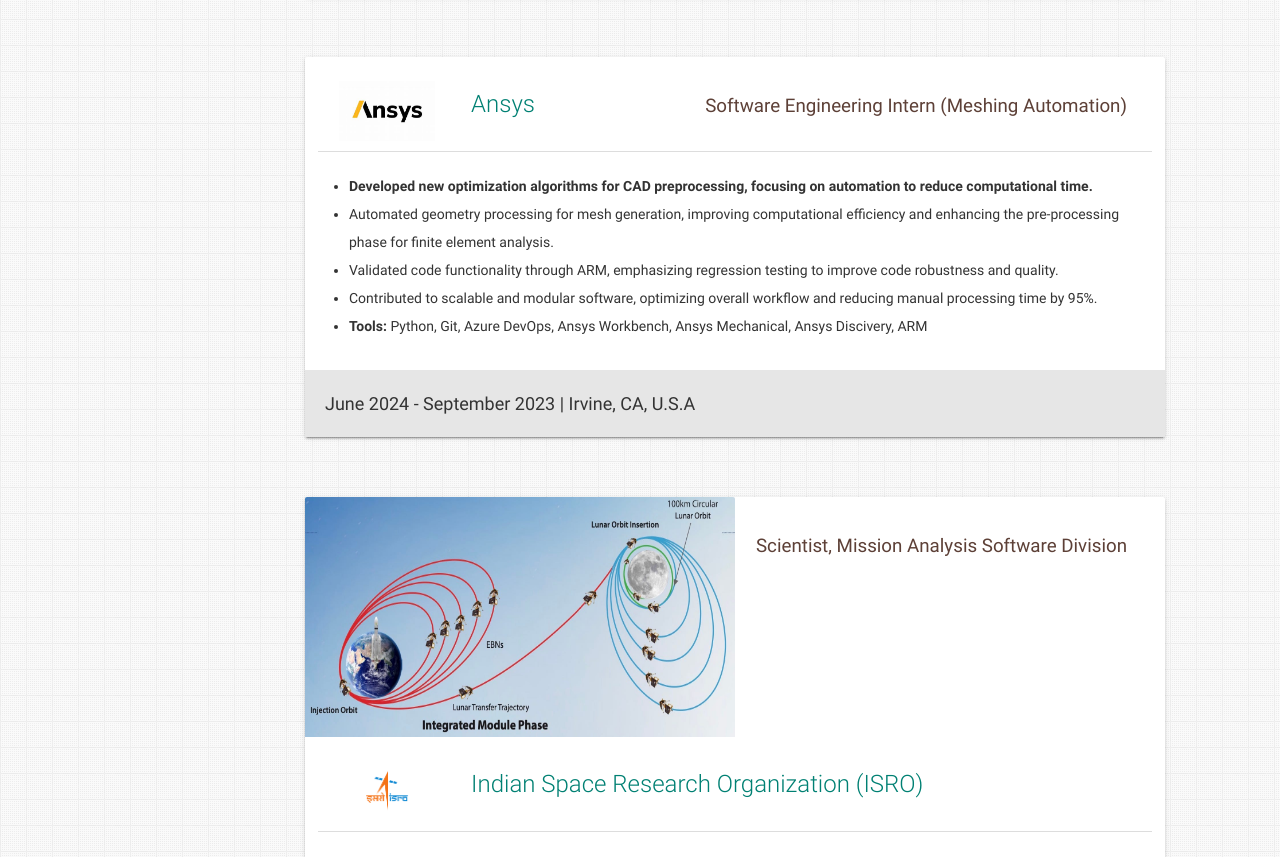
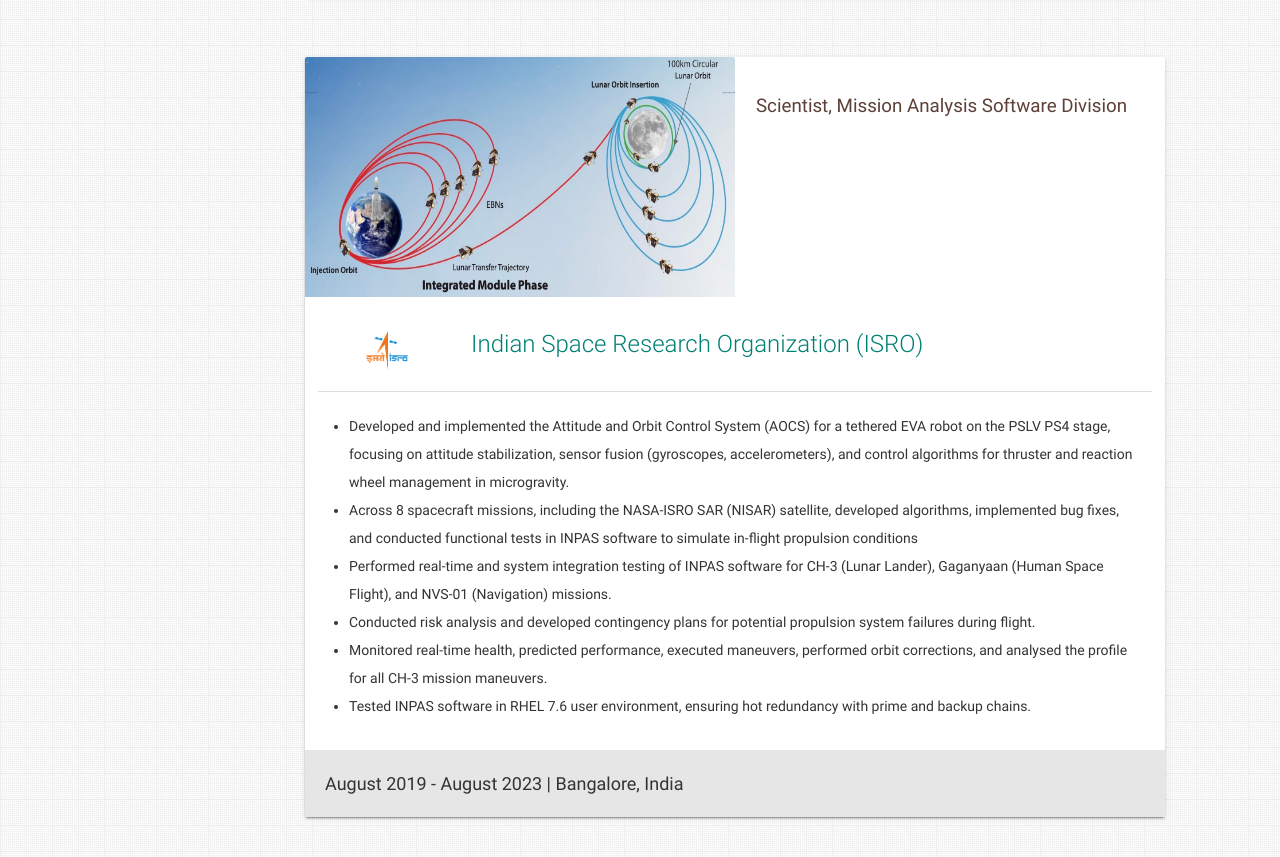
Before and after one commit to khageshbhardwaj/khageshbhardwaj.github.io, a plain HTML site: page index.html in a window 1280 px wide. Shown: the part 2217-3074 px from the top of the page. Drawn offline with nearby package versions, Linux system fonts and the light colour scheme.

Commit message:
remove repeated work exp of Ansys

```diff
--- a/index.html
+++ b/index.html
@@ -465,51 +465,6 @@
           </div>
         </div>
 
-        <!-- Ansys -->
-        <div class="card">
-          <!--<div class="card-image waves-effect waves-block waves-light">
-            <img alt="Online Trajectory Generation" src="/assets/img/project_gifs/ansys.jpeg" style="height: 30%; width: 30%" class="activator" />
-          </div> -->
-          <div class="card-content">
-            <div class="row">
-              <div class="col s12 m2">
-                <a href="https://www.ansys.com/" target="_blank"><img alt="Ansys logo"
-                    src="/assets/img/ansyslogo.png" class="responsive-img center-block" /></a>
-              </div>
-              <!-- <div class="col s12 m10"> -->
-              <div class="col s12 m10">
-                <p>
-                  <span class="card-title"><a href="https://www.ansys.com/" target="_blank"
-                      class="teal-text hoverline">Ansys</a></span>
-                </p>
-              </div>
-            </div>
-            <div class="role brown-text text-darken-2">Software Engineering Intern (Meshing Automation)
-            </div>
-            <ul>
-              <li>
-                <b>Developed new optimization algorithms for CAD preprocessing, focusing on automation to reduce computational time.</b>
-              </li>
-              <li>
-                Automated geometry processing for mesh generation, improving computational efficiency and enhancing the
-                pre-processing phase for finite element analysis.
-              </li>
-              <li>
-                Validated code functionality through ARM, emphasizing regression testing to improve code robustness and quality.
-              </li>
-              <li>
-                Contributed to scalable and modular software, optimizing overall workflow and reducing manual processing time by 95%.
-              </li>
-              <li>
-                <b>Tools:</b> Python, Git, Azure DevOps, Ansys Workbench, Ansys Mechanical, Ansys Discivery, ARM
-              </li>
-            </ul>
-          </div>
-          <div class="work-period">
-            <span>June 2024 - September 2023 | Irvine, CA, U.S.A</span>
-          </div>
-        </div>
-
         <!-- ISRO -->
         <div class="card">
           <div class="card-image waves-effect waves-block waves-light">
```
Also changed, not shown: assets/img/project_gifs/thumbnail.png (added).
